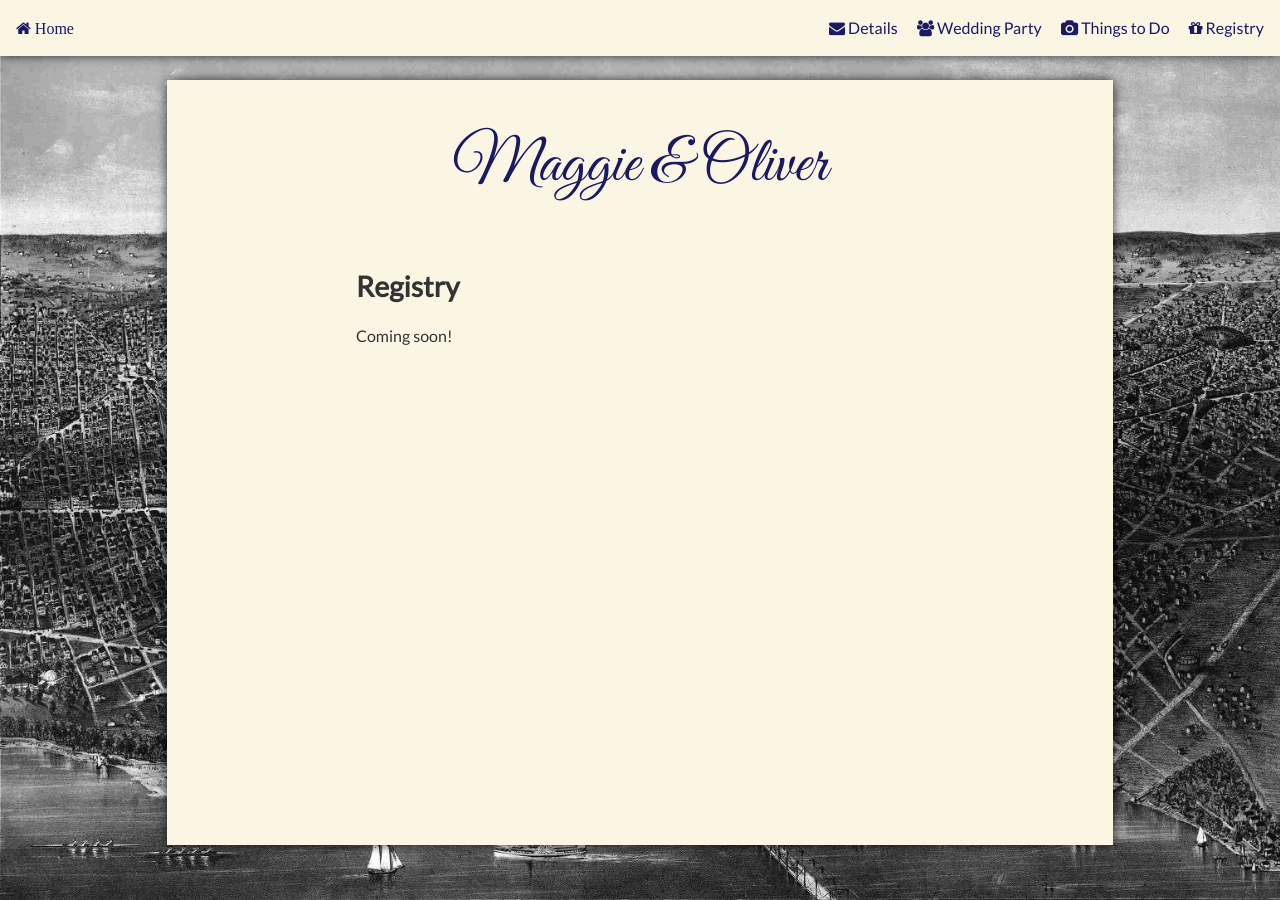
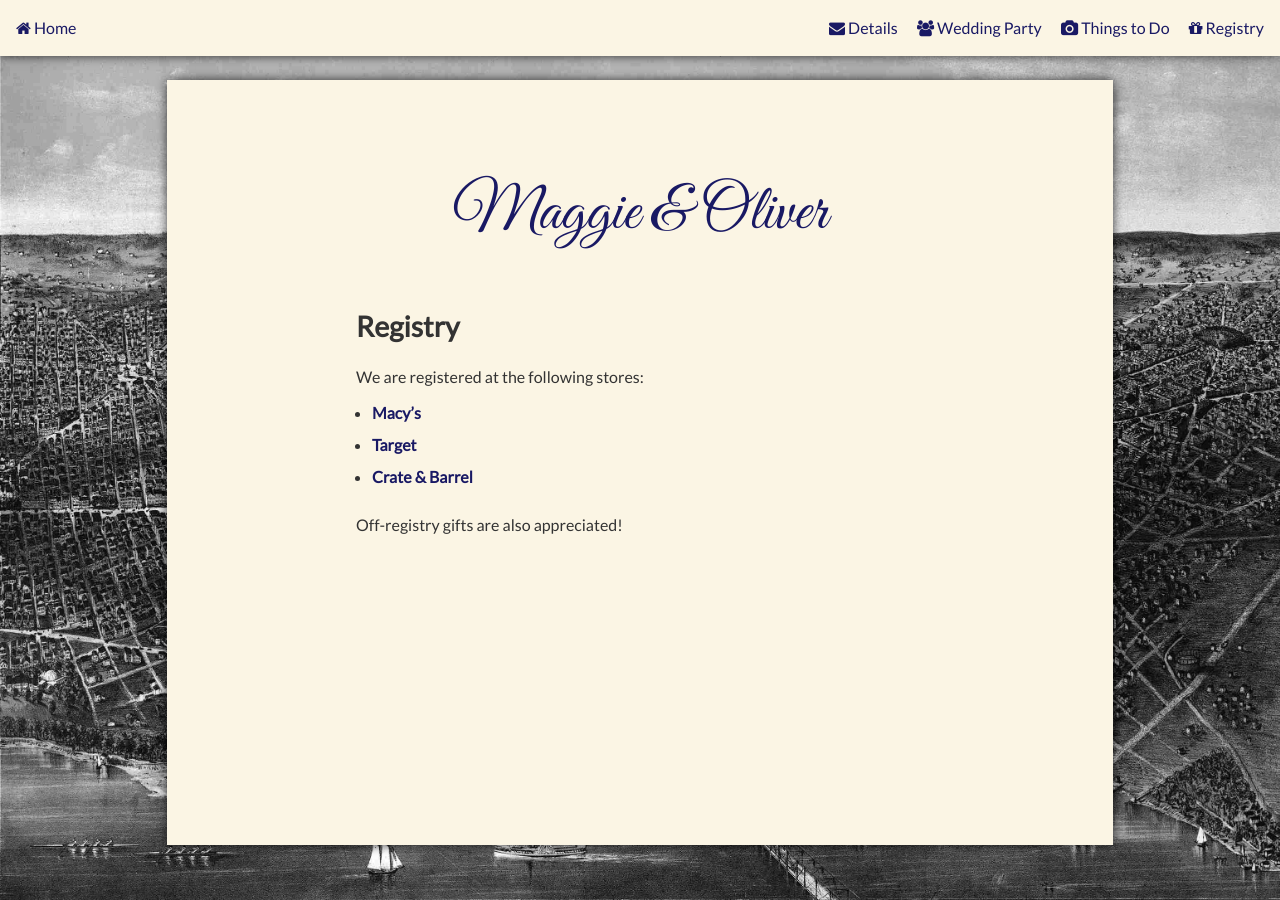
Before and after one commit to OliverSherouse/maggieandoliver.com, a Jekyll site: the page built from registry/index.markdown, in a window 1280 px wide. Built offline with Jekyll 4.4.1, drawn with Linux system fonts in a browser that asks for light colours; nearby versions of some CDN libraries.

Commit message:
updates!

```diff
--- a/_layouts/base.html
+++ b/_layouts/base.html
@@ -12,7 +12,7 @@
   </head>
   <body>
     <nav id="navbar">
-      <a href="/"><span class="fa fa-home">&nbsp;Home</span></a>
+      <a href="/"><span class="fa fa-home"></span>&nbsp;Home</a>
       <a id="navexpand">Menu <span class="fa fa-bars"></span></a>
       <ul id="fullnav">
         <li><a href="/details"><span class="fa fa-envelope"></span>&nbsp;Details</a></li>
--- a/css/main.scss
+++ b/css/main.scss
@@ -31,6 +31,16 @@ $white: #fbf5e4;
 /* General */
 html {
     overflow-y: scroll;
+
+}
+
+a, a:hover, a:visited, a:active {
+    color: $blue;
+    font-weight: bold;
+}
+
+h1, h2, h3, h4, h5, h6 {
+    margin-top: 2em;
 }
 
 body {
@@ -48,9 +58,13 @@ article {
     max-width: $small-screen;
     margin-left: auto;
     margin-right: auto;
-    ul ol{margin-bottom: 1em;}
+    ul, ol{
+        margin-bottom: 1.5em;
+        line-height: 1.5em;
+    }
     li {
         margin-left: 1em;
+        margin-bottom: .5em;
     }
     ol{list-style-type: decimal;}
     ul{list-style-type: disc;}
@@ -64,6 +78,7 @@ article {
     a {
         display: inline-block;
         padding: .5em;
+        font-weight: normal;
     }
     position: fixed;
     top:0;
@@ -112,8 +127,8 @@ article {
 }
 
 #sitetitle {
-    padding: 1em;
     h1 {
+        margin-top: 1em;
         text-align: center;
         font-size: 3em;
         font-weight: normal;
@@ -153,3 +168,8 @@ article {
 #directions {
     border: 0;
 }
+
+iframe {
+    border: none;
+    width: 100%;
+}
--- a/registry/index.markdown
+++ b/registry/index.markdown
@@ -4,4 +4,10 @@ layout: page
 
 # Registry
 
-Coming soon!
+We are registered at the following stores:
+
+* [Macy's](http://www1.macys.com/registry/wedding/guest/?registryId=6556350&cm_sp=EXPERIMENT-_-Registry_16B_GVR1-_-Ctrl)
+* [Target](https://www-secure.target.com/gift-registry/giftgiver?registryId=1wOGELdfF7dMrFqVpIY7Ng&registryType=WEDDING)
+* [Crate & Barrel](http://www.crateandbarrel.com/gift-registry/maggie-johnson-and-oliver-sherouse/r5494641)
+
+Off-registry gifts are also appreciated!
```
Also changed, not shown: details/index.markdown (+17 -4 lines), js/main.coffee (+8 -0 lines), 1 other file.
